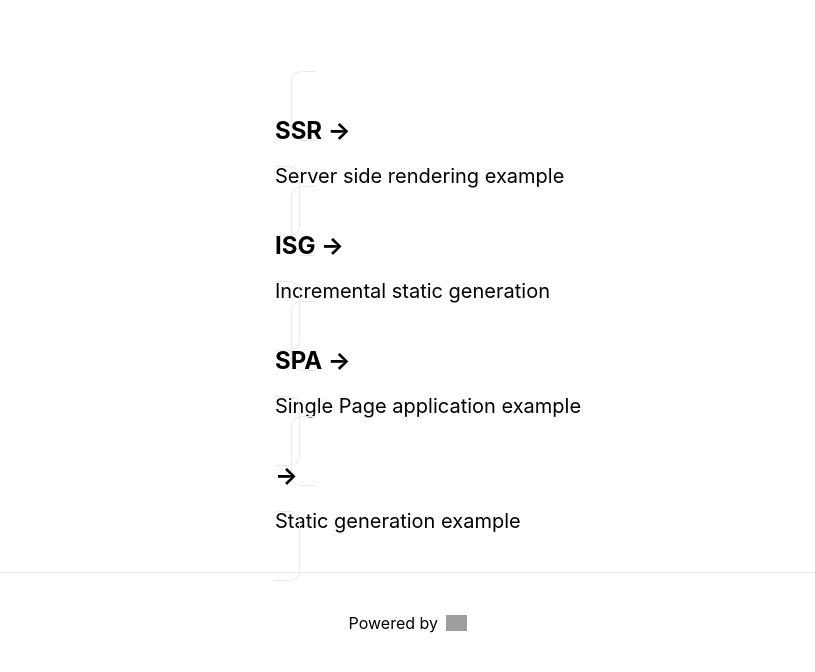
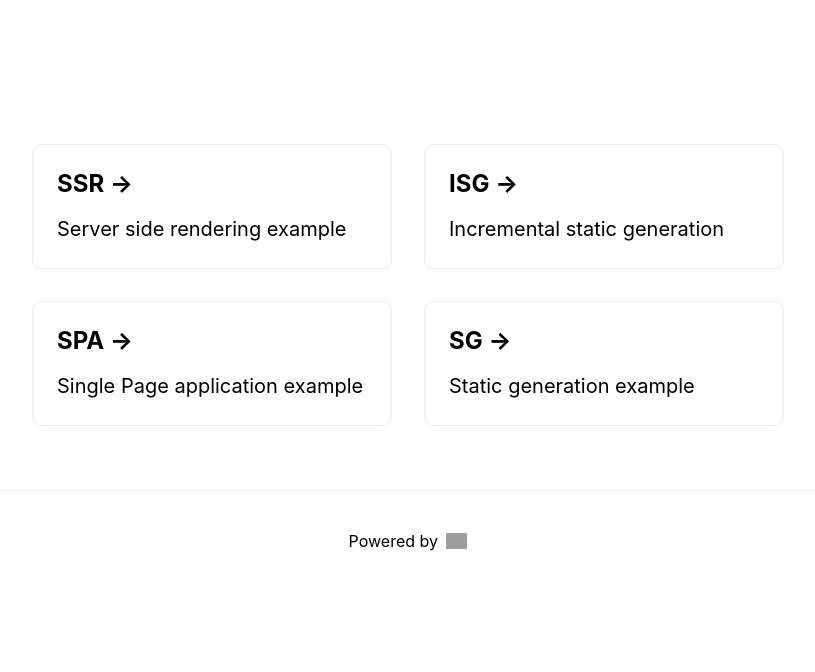
Before and after one commit to robertoHeCi/KS-NextJs, a Next.js app: page /data-fetching in a window 1280 px wide. Shown: the top 672 px of the page, without its empty margins (232-1047 px from the left). Built offline with nearby package versions, Linux system fonts and the light colour scheme; grey boxes are pictures that could not be loaded.

Commit message:
style: modify data fetching index style

```diff
--- a/src/pages/data-fetching/index.js
+++ b/src/pages/data-fetching/index.js
@@ -1,5 +1,6 @@
 import React from 'react'
 import { CardLink } from '../../components/CardLink'
+import styles from '../../styles/Layout.module.css'
 
 const DataFetching = () => {
   const pages = [
@@ -19,18 +20,16 @@ const DataFetching = () => {
       description: 'Single Page application example'
     },
     {
-      title: '',
+      title: 'SG',
       route: '/data-fetching/static-generation',
       description: 'Static generation example'
     }
   ]
 
   return (
-    <nav>
-      <ul>
-        {pages.map(page => <li key={page.route}> <CardLink {...page}/></li>)}
-      </ul>
-    </nav>
+    <section className={styles.grid}>
+      {pages.map(page => <CardLink key={page.route} {...page}/>)}
+    </section>
   )
 }
 
```
